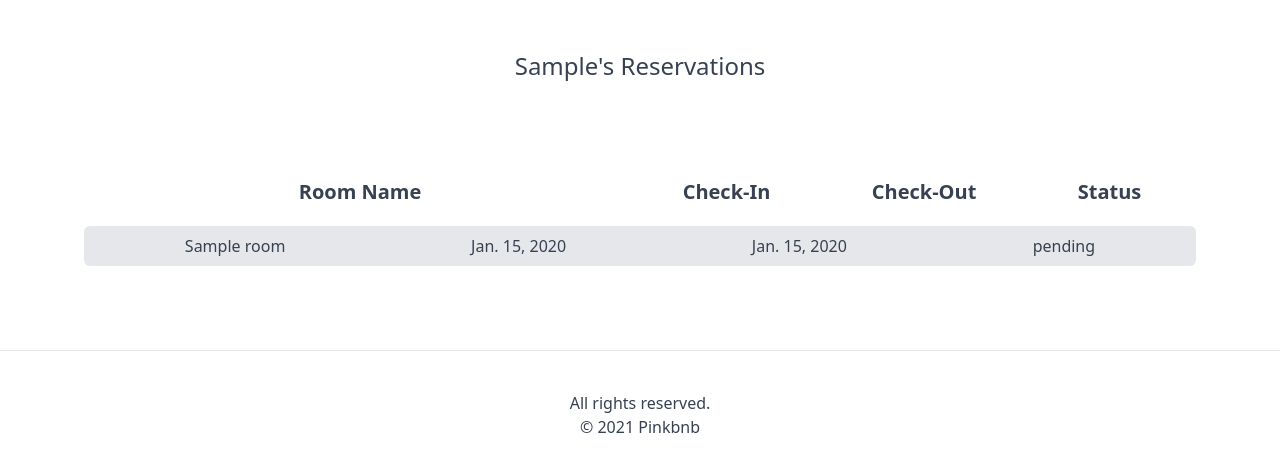
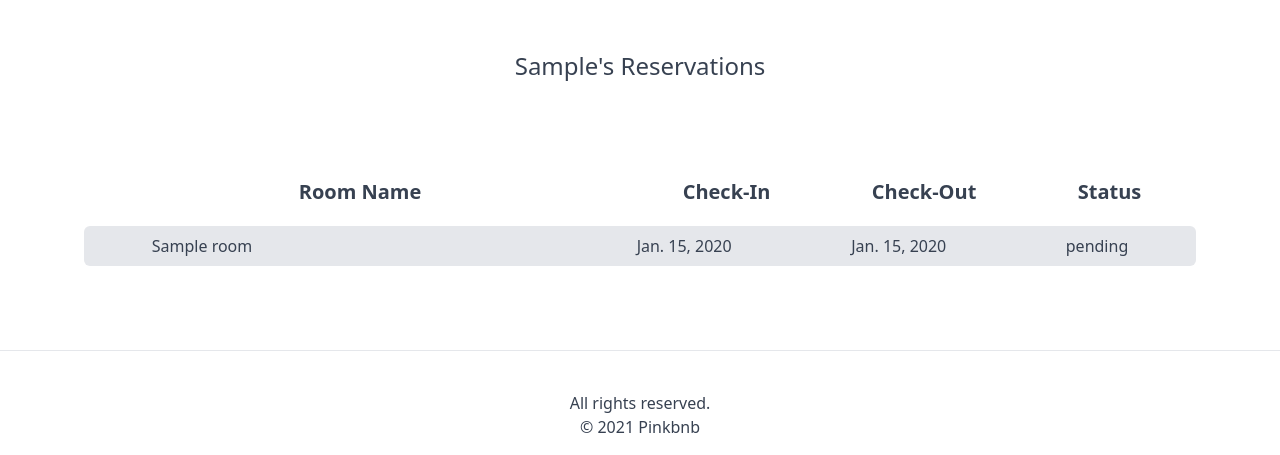
Before and after one commit to Odreystella/Pinkbnb, a Django app: page /users/1/ in a window 1280 px wide. Shown: the part 942-1397 px from the top of the page. Run offline with Django 3.2, Linux system fonts and the light colour scheme; tables that the repository leaves empty hold one stand-in row (values such as "Sample post"); grey boxes marked "Sample" are stand-in pictures; style sheets or scripts are compiled from the project's sources; some libraries are stand-ins or nearby versions.

Commit message:
fix: modify css of reservation detail

```diff
--- a/templates/users/user_detail.html
+++ b/templates/users/user_detail.html
@@ -50,7 +50,7 @@
                 </li>
                 {% for reservation in user_obj.reservations.all %}
                 <a href="{% url 'reservations:detail' reservation.pk %}" class="w-full m-1"><li class="flex justify-around bg-gray-200 p-2 rounded-md">
-                    <span class="font-medium">{{reservation.room}}</span>
+                    <span class="font-medium w-2/6">{{reservation.room}}</span>
                     <span class="font-medium">{{reservation.check_in}}</span>
                     <span class="font-medium">{{reservation.check_out}}</span>
                     <span class="font-medium">{{reservation.status}}</span>
```
